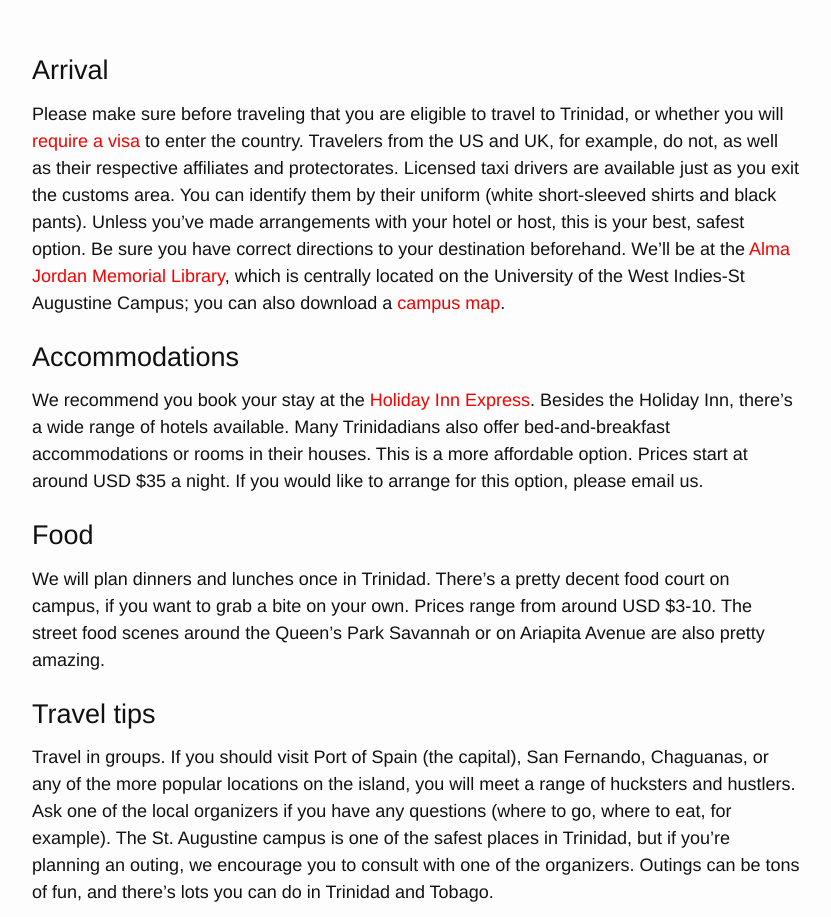
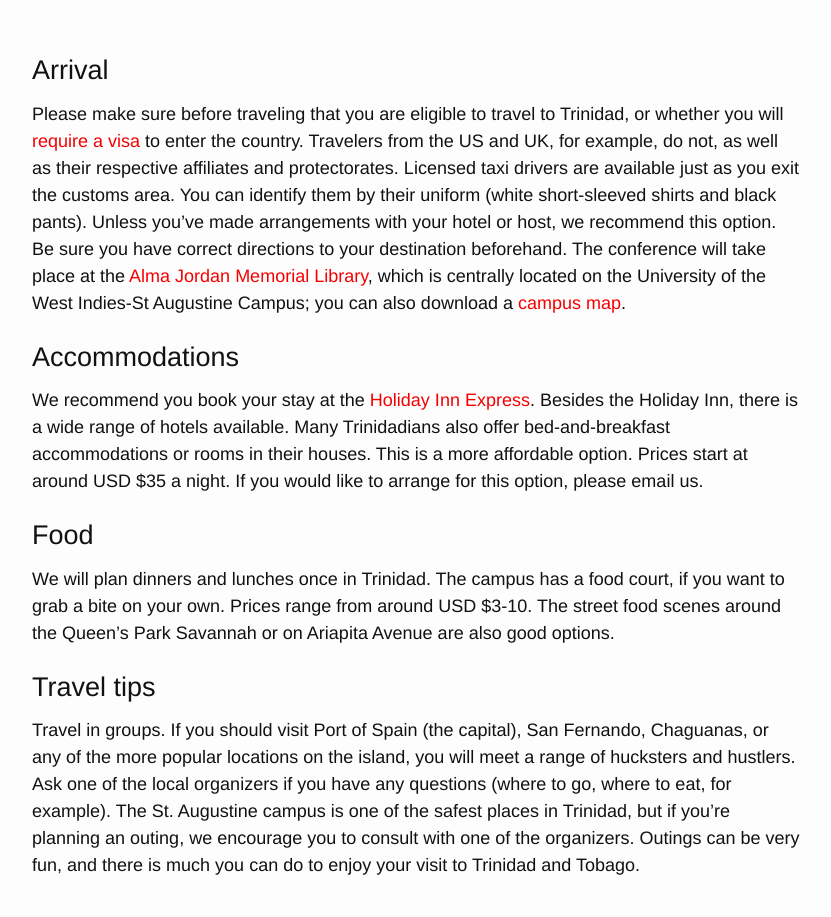
Before and after one commit to kbjosephs/sxcd5-dev, a Jekyll site: the page built from travel.html, in a window 1280 px wide and 1400 px high, scrolled down 238 px. Shown: the part 374-1291 px from the top of the window, without its empty margins (224-1055 px from the left). Built offline with Jekyll 4.4.1, drawn with Linux system fonts in a browser that asks for light colours.

Commit message:
made travel page less informal

```diff
--- a/travel.html
+++ b/travel.html
@@ -7,13 +7,13 @@ title: Travel
 
 <h2>Arrival</h2>
 
-	<p>Please make sure before traveling that you are eligible to travel to Trinidad, or whether you will <a href="http://www.immigration.gov.tt/Services/Visas.aspx" target="_blank">require a visa</a> to enter the country. Travelers from the US and UK, for example, do not, as well as their respective affiliates and protectorates. Licensed taxi drivers are available just as you exit the customs area. You can identify them by their uniform (white short-sleeved shirts and black pants). Unless you&#8217;ve made arrangements with your hotel or host, this is your best, safest option. Be sure you have correct directions to your destination beforehand. We&#8217;ll be at the <a href="https://libraries.sta.uwi.edu/ajl/index.php/about-the-library/about-the-library" target="_blank">Alma Jordan Memorial Library</a>, which is centrally located on the University of the West Indies-St Augustine Campus; you can also download a <a href="http://sta.uwi.edu/resources/documents/sta_map.pdf" target="_blank">campus map</a>.</p>
+	<p>Please make sure before traveling that you are eligible to travel to Trinidad, or whether you will <a href="http://www.immigration.gov.tt/Services/Visas.aspx" target="_blank">require a visa</a> to enter the country. Travelers from the US and UK, for example, do not, as well as their respective affiliates and protectorates. Licensed taxi drivers are available just as you exit the customs area. You can identify them by their uniform (white short-sleeved shirts and black pants). Unless you&#8217;ve made arrangements with your hotel or host, we recommend this option. Be sure you have correct directions to your destination beforehand. The conference will take place at the <a href="https://libraries.sta.uwi.edu/ajl/index.php/about-the-library/about-the-library" target="_blank">Alma Jordan Memorial Library</a>, which is centrally located on the University of the West Indies-St Augustine Campus; you can also download a <a href="http://sta.uwi.edu/resources/documents/sta_map.pdf" target="_blank">campus map</a>.</p>
 
 <h2>Accommodations</h2>
-	<p>We recommend you book your stay at the <a href="https://www.ihg.com/holidayinnexpress/hotels/us/en/trincity/poshi/hoteldetail">Holiday Inn Express</a>. Besides the Holiday Inn, there&#8217;s a wide range of hotels available. Many Trinidadians also offer bed-and-breakfast accommodations or rooms in their houses. This is a more affordable option. Prices start at around USD $35 a night. If you would like to arrange for this option, please email us.</p>
+	<p>We recommend you book your stay at the <a href="https://www.ihg.com/holidayinnexpress/hotels/us/en/trincity/poshi/hoteldetail">Holiday Inn Express</a>. Besides the Holiday Inn, there is a wide range of hotels available. Many Trinidadians also offer bed-and-breakfast accommodations or rooms in their houses. This is a more affordable option. Prices start at around USD $35 a night. If you would like to arrange for this option, please email us.</p>
 
 <h2>Food</h2>
-	<p>We will plan dinners and lunches once in Trinidad. There’s a pretty decent food court on campus, if you want to grab a bite on your own. Prices range from around USD $3-10. The street food scenes around the Queen’s Park Savannah or on Ariapita Avenue are also pretty amazing.</p>
+	<p>We will plan dinners and lunches once in Trinidad. The campus has a food court, if you want to grab a bite on your own. Prices range from around USD $3-10. The street food scenes around the Queen’s Park Savannah or on Ariapita Avenue are also good options.</p>
 
 <h2>Travel tips</h2>
-	<p>Travel in groups. If you should visit Port of Spain (the capital), San Fernando, Chaguanas, or any of the more popular locations on the island, you will meet a range of hucksters and hustlers. Ask one of the local organizers if you have any questions (where to go, where to eat, for example). The St. Augustine campus is one of the safest places in Trinidad, but if you&#8217;re planning an outing, we  encourage you to consult with one of the organizers. Outings can be tons of fun, and there&#8217;s lots you can do in Trinidad and Tobago.</p>
+	<p>Travel in groups. If you should visit Port of Spain (the capital), San Fernando, Chaguanas, or any of the more popular locations on the island, you will meet a range of hucksters and hustlers. Ask one of the local organizers if you have any questions (where to go, where to eat, for example). The St. Augustine campus is one of the safest places in Trinidad, but if you&#8217;re planning an outing, we  encourage you to consult with one of the organizers. Outings can be very fun, and there is much you can do to enjoy your visit to Trinidad and Tobago.</p>
```
Also changed, not shown: 2 other files.
